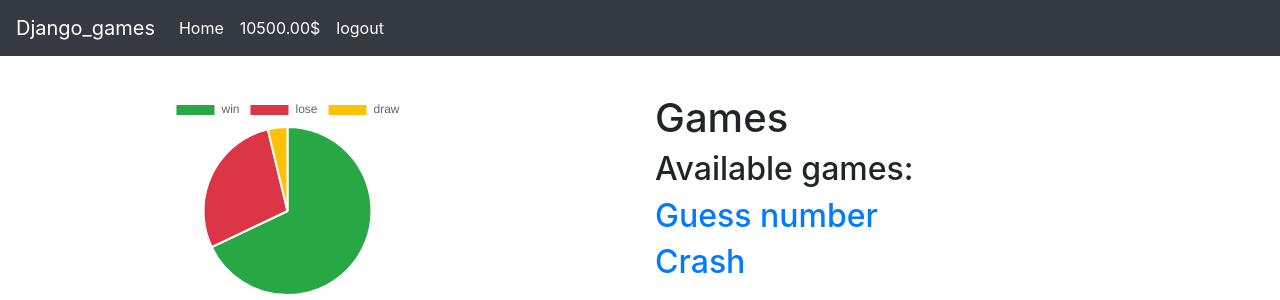
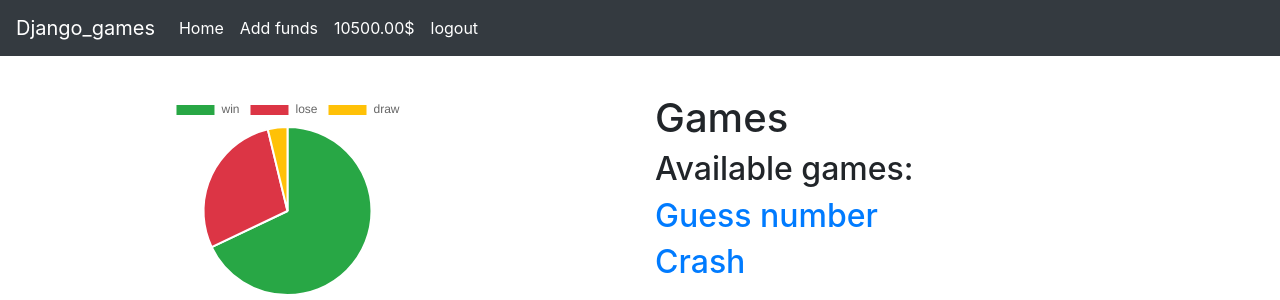
Before and after one commit to Netekss/Django-games-of-chance, a Django app: page / in a window 1280 px wide. Shown: the top 300 px of the page. Run offline with Django 3.2, Linux system fonts and the light colour scheme; a user stored in the database is signed in; data comes from the database, SQL or seed files in the repository; some libraries are stand-ins or nearby versions.

Commit message:
New button on navbar

```diff
--- a/crash/templates/crash/main.html
+++ b/crash/templates/crash/main.html
@@ -25,7 +25,10 @@
                     <a class="nav-link text-white bg-dark" href="{% url 'mainwebsite_index' %}">Home</a>
                 </li>
                 <li class="nav-item">
-                    <a class="nav-link text-white bg-dark" href="{% url 'add_funds' %}">{{request.user.user.money}}$</a>
+                    <a class="nav-link text-white bg-dark" href="{% url 'add_funds' %}">Add funds</a>
+                </li>
+                <li class="nav-item">
+                    <a class="nav-link disabled text-white bg-dark">{{request.user.user.money}}$</a>
                 </li>
                 <li class="nav-item">
                     <a class="nav-link text-white bg-dark" href="{% url 'logout' %}">logout</a>
--- a/guessnumber/templates/guessnumber/main.html
+++ b/guessnumber/templates/guessnumber/main.html
@@ -25,7 +25,10 @@
                     <a class="nav-link text-white bg-dark" href="{% url 'mainwebsite_index' %}">Home</a>
                 </li>
                 <li class="nav-item">
-                    <a class="nav-link text-white bg-dark" href="{% url 'add_funds' %}">{{request.user.user.money}}$</a>
+                    <a class="nav-link text-white bg-dark" href="{% url 'add_funds' %}">Add funds</a>
+                </li>
+                <li class="nav-item">
+                    <a class="nav-link disabled text-white bg-dark">{{request.user.user.money}}$</a>
                 </li>
                 <li class="nav-item">
                     <a class="nav-link text-white bg-dark" href="{% url 'logout' %}">logout</a>
--- a/mainwebsite/templates/mainwebsite/main.html
+++ b/mainwebsite/templates/mainwebsite/main.html
@@ -26,7 +26,10 @@
                     <a class="nav-link text-white bg-dark" href="{% url 'mainwebsite_index' %}">Home</a>
                 </li>
                 <li class="nav-item">
-                    <a class="nav-link text-white bg-dark" href="{% url 'add_funds' %}">{{ request.user.user.money }}$</a>
+                    <a class="nav-link text-white bg-dark" href="{% url 'add_funds' %}">Add funds</a>
+                </li>
+                <li class="nav-item">
+                    <a class="nav-link disabled text-white bg-dark">{{ request.user.user.money }}$</a>
                 </li>
                 <li class="nav-item mr-auto">
                     <a class="nav-link text-white bg-dark" href="{% url 'logout' %}">logout</a>
```
